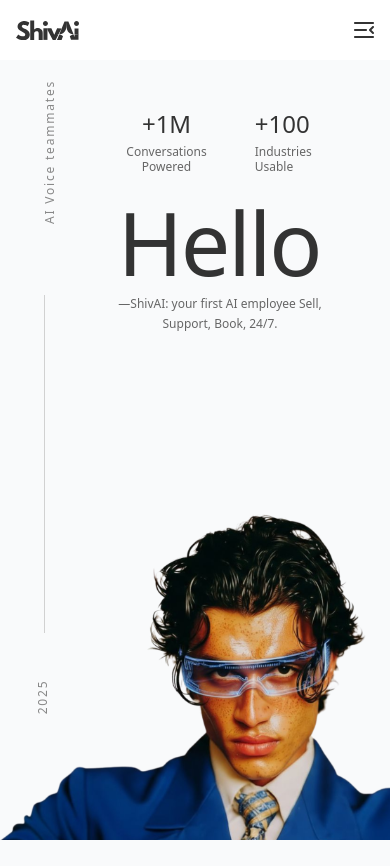
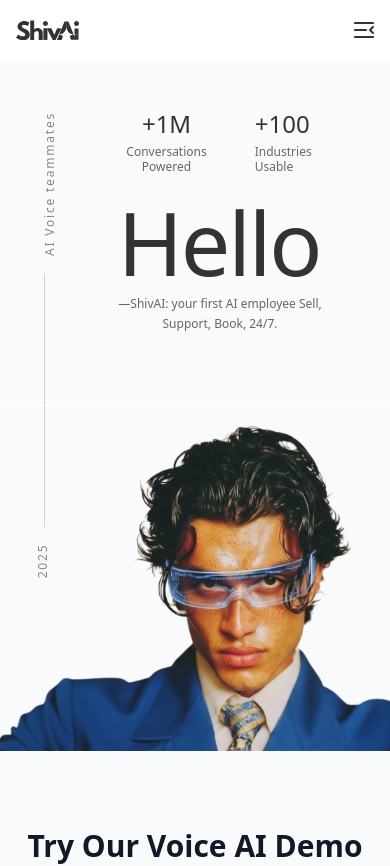
Before and after one commit to shivaitech/shivai-calling-frontend, a React (Vite) app: page / in a window 390 px wide. Shown: the top 866 px of the page. Built offline with nearby package versions, Linux system fonts and the light colour scheme.

Commit message:
UI and Auth Updates2

```diff
--- a/src/pages/Hero.tsx
+++ b/src/pages/Hero.tsx
@@ -74,7 +74,7 @@
   }
 
   return (
-    <div className="min-h-screen bg-gray-50 overflow-hidden relative">
+    <div className="min-h-[90vh] bg-gray-50 overflow-hidden relative">
       <div className="relative px-4 sm:px-6 lg:px-8">
         {/* Left vertical divider and label (desktop) */}
         <div className="hidden lg:block absolute left-20 top-28 bottom-24">
@@ -97,18 +97,18 @@
         >
           <div className="max-w-7xl mx-auto">
             {/* Mobile Layout */}
-            <div className="lg:hidden relative min-h-screen">
+            <div className="lg:hidden relative min-h-[80vh] ">
               {/* Left vertical sidebar text */}
               <div className="absolute left-2 top-0 bottom-0 w-6">
-                <div className="h-full flex flex-col justify-center">
-                  <div className="w-px h-[40vh] bg-[#d1d1d1] relative left-5 -top-[4%]" />
+                <div className="h-full flex gap-4 flex-col justify-center">
+                  <div className="w-px h-[30vh] bg-[#d1d1d1] relative left-5 -top-[2%]" />
 
-                  <div className="absolute -left-12 top-16 -rotate-90 origin-center">
+                  <div className="absolute -left-12 top-24 -rotate-90 origin-center">
                     <span className="text-xs text-[#888] tracking-[0.15em] font-light whitespace-nowrap">
                       AI Voice teammates
                     </span>
                   </div>
-                  <div className="absolute left-0 bottom-1/4 -rotate-90 origin-center">
+                  <div className="absolute left-0 top-[70%] -rotate-90 origin-center">
                     <span className="text-xs text-[#888] tracking-[0.15em] font-light whitespace-nowrap">
                       2025
                     </span>
@@ -214,7 +214,7 @@
                 </motion.div>
 
                 <motion.div
-                  className="absolute -left-20 w-[125vw] mx-auto bottom-20"
+                  className="absolute -left-[26%] w-[125vw] mx-auto top-[39dvh] border-t border-white opacity-90"
                   whileHover={{ scale: 1.02 }}
                   transition={{ duration: 0.6, ease: "easeOut" }}
                 >
```
Also changed, not shown: 4 other files (tests, documents, lock files or other folders).
